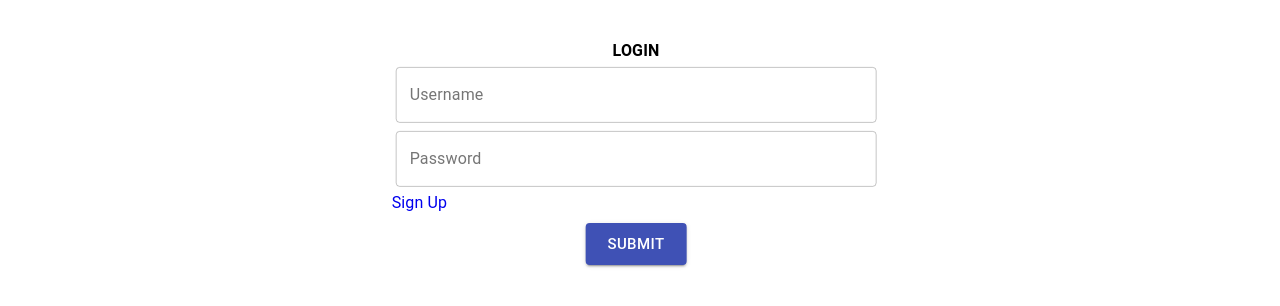
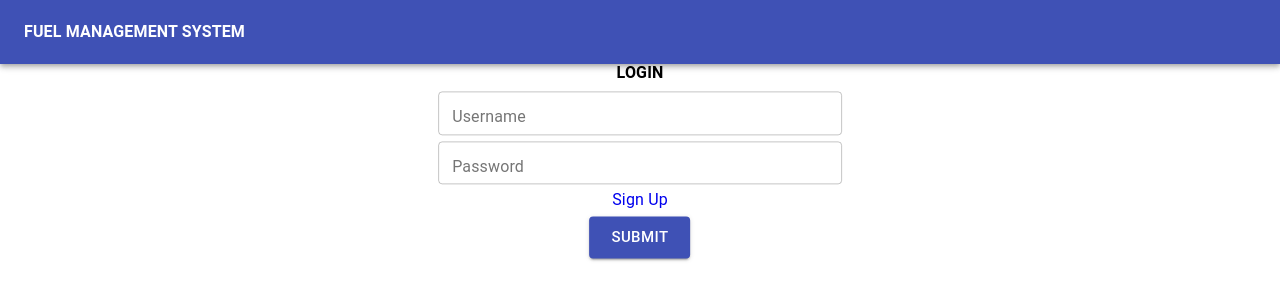
Before and after one commit to sdpa/COSC4353_16, a React (Create React App) app: page / in a window 1280 px wide. Shown: the top 306 px of the page. Built offline with nearby package versions, Linux system fonts and the light colour scheme.

Commit message:
finished assignment 2

```diff
--- a/src/App.js
+++ b/src/App.js
@@ -1,32 +1,48 @@
 import "./App.css";
 import React, { useState } from "react";
+import { makeStyles } from "@material-ui/core/styles";
 import Navbar from "./components/Navbar";
 import { BrowserRouter as Router, Switch, Route } from "react-router-dom";
 import Registration from "./components/Registration";
 import LogIn from "./components/LogIn";
 import Profile from "./components/Profile/Profile";
+import FuelQuoteForm from "./components/FuelQuoteForm";
+import Home from "./components/Home";
+
+const useStyles = makeStyles((theme) => ({
+  // app: {
+  //   testAlign: "center",
+  // },
+}));
 
 function App() {
+  const classes = useStyles();
+
   const [loggedIn, setLoggedIn] = useState(false);
 
   return (
+    <>
+      <Navbar setLoggedIn={setLoggedIn} loggedIn={loggedIn}></Navbar>
       <Router>
-      <div className="App">
-        <Navbar loggedIn={loggedIn} setLoggedIn={setLoggedIn} />
+        <div className={classes.app}>
           <Switch>
             <Route path="/" exact>
-            <LogIn />
+              <Home loggedIn={loggedIn} setLoggedIn={setLoggedIn} />
             </Route>
             <Route path="/register" exact>
-            <Registration />
+              <Registration loggedIn={loggedIn} setLoggedIn={setLoggedIn} />
             </Route>
             <Route path="/profile" exact>
               <Profile />
+            </Route>
+            <Route path="/dashboard" exact>
+              <Home loggedIn={loggedIn} setLoggedIn={setLoggedIn} />
             </Route>
             {/* <Route path="/register" exact component={Registration} /> */}
           </Switch>
         </div>
       </Router>
+    </>
   );
   //return <div>test</div>;
 }
--- a/src/components/Form.js
+++ /dev/null
@@ -1,70 +0,0 @@
-import React from 'react';
-import './Navbar';
-import './Date';
-import './SubmitButton';
-import TextField from '@material-ui/core/TextField';
-import { makeStyles } from '@material-ui/core/styles';
-import ButtonAppBar from './Navbar';
-import DatePickers from './Date';
-import SubmitButton from './SubmitButton';
-
-const useStyles = makeStyles((theme) => ({
-  root: {
-    '& .MuiTextField-root': {
-      margin: theme.spacing(1),
-      width: '80ch',
-    },
-  },
-}));
-
-export default function FormPropsTextFields() {
-  const classes = useStyles();
-
-  return (
-    <div>
-      <form className={classes.root} noValidate autoComplete="off">
-
-          <div>
-              <TextField
-              required
-              id="outlined-required"
-              label="Gallons Requested"
-              type="number"
-              defaultValue=" "
-              variant="outlined"
-              />
-              <TextField
-              id="outlined-read-only-input-address"
-              label="Address"
-              defaultValue=" "
-              InputProps={{
-                readOnly: true,
-              }}
-              variant="outlined"
-              />
-              <TextField
-              id="outlined-read-only-input-suggested-price"
-              label="Suggested Price"
-              defaultValue=" "
-              InputProps={{
-                  readOnly: true,
-              }}
-              variant="outlined"
-              />
-              <DatePickers/>
-              <br/><br/>
-              <TextField
-              id="outlined-read-only-input-amount-due"
-              label="Amount Due"
-              defaultValue=" "
-              InputProps={{
-                readOnly: true,
-              }}
-              variant="outlined"
-              />
-              <SubmitButton/>
-          </div>
-      </form>
-    </div>
-  );
-}
--- /dev/null
+++ b/src/components/FuelQuoteForm.js
@@ -0,0 +1,70 @@
+import React from "react";
+import "./Navbar";
+import "./Date";
+import "./SubmitButton";
+import TextField from "@material-ui/core/TextField";
+import { makeStyles } from "@material-ui/core/styles";
+import ButtonAppBar from "./Navbar";
+import DatePickers from "./Date";
+import SubmitButton from "./SubmitButton";
+
+const useStyles = makeStyles((theme) => ({
+  root: {
+    "& .MuiTextField-root": {
+      margin: theme.spacing(1),
+      width: "80ch",
+    },
+  },
+}));
+
+export default function FormPropsTextFields() {
+  const classes = useStyles();
+
+  return (
+    <div>
+      <form className={classes.root} noValidate autoComplete="off">
+        <div>
+          <TextField
+            required
+            id="outlined-required"
+            label="Gallons Requested"
+            type="number"
+            defaultValue=" "
+            variant="outlined"
+          />
+          <TextField
+            id="outlined-read-only-input-address"
+            label="Address"
+            defaultValue=" "
+            InputProps={{
+              readOnly: true,
+            }}
+            variant="outlined"
+          />
+          <TextField
+            id="outlined-read-only-input-suggested-price"
+            label="Suggested Price"
+            defaultValue=" "
+            InputProps={{
+              readOnly: true,
+            }}
+            variant="outlined"
+          />
+          <DatePickers />
+          <br />
+          <br />
+          <TextField
+            id="outlined-read-only-input-amount-due"
+            label="Amount Due"
+            defaultValue=" "
+            InputProps={{
+              readOnly: true,
+            }}
+            variant="outlined"
+          />
+          <SubmitButton />
+        </div>
+      </form>
+    </div>
+  );
+}
--- /dev/null
+++ b/src/components/Home.js
@@ -0,0 +1,35 @@
+import React, { useState, useEffect } from "react";
+import { makeStyles } from "@material-ui/core/styles";
+import Navbar from "./Navbar";
+import LogIn from "./LogIn";
+import { TrendingUpOutlined } from "@material-ui/icons";
+import { useHistory } from "react-router-dom";
+
+const useStyles = makeStyles((theme) => ({
+  // app: {
+  //   testAlign: "center",
+  // },
+}));
+
+function Home({ loggedIn, setLoggedIn }) {
+  const classes = useStyles();
+
+  let history = useHistory();
+
+  useEffect(() => {
+    if (loggedIn) {
+      history.push("/dashboard");
+    }
+  }, []);
+
+  return (
+    <>
+      {loggedIn ? null : (
+        <LogIn loggedIn={loggedIn} setLoggedIn={setLoggedIn}></LogIn>
+      )}
+    </>
+  );
+  //return <div>test</div>;
+}
+
+export default Home;
--- a/src/components/LogIn.js
+++ b/src/components/LogIn.js
@@ -1,25 +1,30 @@
 import React, { useState } from "react";
 import TextField from "@material-ui/core/TextField";
 import { makeStyles } from "@material-ui/core/styles";
-import { Grid, Typography, Paper } from "@material-ui/core";
+import { Grid, Typography, Paper, Box, Button } from "@material-ui/core";
 import { Link } from "react-router-dom";
 import SubmitButton from "./SubmitButton";
+import { DriveEtaTwoTone } from "@material-ui/icons";
 
 const useStyles = makeStyles((theme) => ({
   root: {
     padding: theme.spacing(1),
-    width: "50ch",
+    width: "40ch",
     position: "fixed",
     top: "20%",
     left: "50%",
     transform: "translate(-50%, -50%)",
+    textAlign: "center",
+    "& *": {
+      paddingBottom: theme.spacing(0.5),
+    },
   },
   formTitle: {
     fontWeight: "bold",
     textTransform: "uppercase",
   },
   signUp: {
-    float: "left",
+    // textDecoration: "none",
   },
 }));
 
@@ -35,9 +40,8 @@ const LogIn = (props) => {
   const [password, setPassword] = useState("");
 
   return (
-    <Grid container spacing={1} direction="column" className={classes.root}>
+    <div className={classes.root}>
       <Typography className={classes.formTitle}>Login</Typography>
-      <Grid item xs={12}>
       <TextField
         label="Username"
         id="username"
@@ -47,8 +51,6 @@ const LogIn = (props) => {
         variant="outlined"
         style={{ width: "100%" }}
       />
-      </Grid>
-      <Grid item xs={12}>
       <TextField
         label="Password"
         id="password"
@@ -58,12 +60,26 @@ const LogIn = (props) => {
         variant="outlined"
         style={{ width: "100%" }}
       />
-      </Grid>
-      <Link to="/register">
+      <Link
+        to={{
+          pathname: "/register",
+          // state: {
+          //   test: "test",
+          //   loggedIn: props.loggedIn,
+          //   setLoggedIn: props.setLoggedIn,
+          // },
+        }}
+        style={{ textDecoration: "none" }}>
         <Typography className={classes.signUp}>Sign Up</Typography>
       </Link>
-      <SubmitButton onClick={handleLogin}></SubmitButton>
-    </Grid>
+      <Button
+        onClick={handleLogin}
+        variant="contained"
+        size="large"
+        color="primary">
+        Submit
+      </Button>
+    </div>
   );
 };
 
--- a/src/components/Navbar.js
+++ b/src/components/Navbar.js
@@ -1,5 +1,5 @@
 import React, { useState } from "react";
-import "./Form";
+import "./FuelQuoteForm";
 import PropTypes from "prop-types";
 import { makeStyles } from "@material-ui/core/styles";
 import AppBar from "@material-ui/core/AppBar";
@@ -7,11 +7,12 @@ import Tabs from "@material-ui/core/Tabs";
 import Tab from "@material-ui/core/Tab";
 import Typography from "@material-ui/core/Typography";
 import Box from "@material-ui/core/Box";
-import FormPropsTextFields from "./Form";
+import FuelQuoteForm from "./FuelQuoteForm";
 import Button from "@material-ui/core/Button";
 import Grid from "@material-ui/core/Grid";
 import { Link } from "react-router-dom";
 import Login from "./LogIn";
+import { Toolbar } from "@material-ui/core";
 
 function TabPanel(props) {
   const { children, value, index, ...other } = props;
@@ -47,8 +48,13 @@ function a11yProps(index) {
 
 const useStyles = makeStyles((theme) => ({
   root: {
+    textAlign: "center",
     flexGrow: 1,
     backgroundColor: theme.palette.background.paper,
+  },
+  title: {
+    textTransform: "uppercase",
+    fontWeight: "bold",
   },
 }));
 
@@ -62,13 +68,23 @@ export default function SimpleTabs(props) {
 
   const handleLogin = () => {};
 
-  const handleLogOut = (props) => {
+  const handleLogOut = () => {
     props.setLoggedIn(false);
   };
 
   return (
     <>
-      {!props.loggedIn ? null : (
+      {!props.loggedIn ? (
+        <div className={classes.root}>
+          <AppBar position="static">
+            <Toolbar>
+              <Typography className={classes.title}>
+                Fuel Management System
+              </Typography>
+            </Toolbar>
+          </AppBar>
+        </div>
+      ) : (
         <div className={classes.root}>
           <AppBar position="static">
             <Grid container alignItems="center" justify="space-between">
@@ -90,10 +106,11 @@ export default function SimpleTabs(props) {
           </AppBar>
           <TabPanel value={value} index={0}>
             <h3>Fuel Quote Form</h3>
-            <FormPropsTextFields />
+            <FuelQuoteForm />
           </TabPanel>
           <TabPanel value={value} index={1}>
             <h3>Fuel Quote History</h3>
+            <p>No available Quotes</p>
           </TabPanel>
         </div>
       )}
--- a/src/components/Profile/Profile.js
+++ b/src/components/Profile/Profile.js
@@ -6,30 +6,34 @@ import {
   CardActions,
   TextField,
   MenuItem,
-  Button
+  Button,
+  Typography,
+  CardHeader,
 } from "@material-ui/core";
 import validationsForm from "./validationSchema";
 import { withFormik } from "formik";
 import * as yup from "yup";
-import {states} from './states'
+import { states } from "./states";
 
 const styles = () => ({
   card: {
     maxWidth: 420,
-    marginTop: 50
+    marginTop: 50,
   },
   container: {
     display: "Flex",
-    justifyContent: "center"
+    justifyContent: "center",
   },
   actions: {
-    float: "right"
-  }
+    float: "right",
+  },
+  formTitle: {
+    textAlign: "center",
+    fontWeight: "bold",
+  },
 });
 
-
-
-const form = props => {
+const form = (props) => {
   const {
     classes,
     values,
@@ -39,7 +43,7 @@ const form = props => {
     handleChange,
     handleBlur,
     handleSubmit,
-    handleReset
+    handleReset,
   } = props;
 
   return (
@@ -47,6 +51,7 @@ const form = props => {
       <form onSubmit={handleSubmit}>
         <Card className={classes.card}>
           <CardContent>
+            <Typography className={classes.formTitle}>Profile Info</Typography>
             <TextField
               id="name"
               label="Full Name"
@@ -104,9 +109,8 @@ const form = props => {
               error={touched.state && Boolean(errors.state)}
               margin="dense"
               variant="outlined"
-              fullWidth
-            >
-              {states.map(option => (
+              fullWidth>
+              {states.map((option) => (
                 <MenuItem key={option.value} value={option.value}>
                   {option.label}
                 </MenuItem>
@@ -138,7 +142,13 @@ const form = props => {
             />
           </CardContent>
           <CardActions className={classes.actions}>
-            <Button  type="submit" color="primary" disabled={isSubmitting}>
+            <Button
+              type="submit"
+              color="primary"
+              disabled={isSubmitting}
+              onClick={() => {
+                props.handleSubmission();
+              }}>
               SUBMIT
             </Button>
             <Button color="secondary" onClick={handleReset}>
@@ -159,7 +169,7 @@ const Form = withFormik({
     addressTwo,
     state,
     zipcode,
-    city
+    city,
   }) => {
     return {
       name: name || "",
@@ -168,7 +178,7 @@ const Form = withFormik({
       email: email || "",
       state: state || "",
       city: city || "",
-      zipcode: zipcode || ""
+      zipcode: zipcode || "",
     };
   },
 
@@ -179,11 +189,10 @@ const Form = withFormik({
       // submit to the server
       alert(JSON.stringify(values, null, 2));
       setSubmitting(false);
-      localStorage.setItem('address', values.addressOne);
-      window.location.replace('http://localhost:3000/')
-
+      localStorage.setItem("address", values.addressOne);
+      window.location.replace("http://localhost:3000/");
     }, 1000);
-  }
+  },
 })(form);
 
 export default withStyles(styles)(Form);
--- a/src/components/Registration.js
+++ b/src/components/Registration.js
@@ -1,8 +1,12 @@
 import React, { useState } from "react";
 import TextField from "@material-ui/core/TextField";
 import { makeStyles } from "@material-ui/core/styles";
-import { Grid, Typography, Paper } from "@material-ui/core";
+import { Grid, Typography, Paper, Button } from "@material-ui/core";
 import { Link } from "react-router-dom";
+import SubmitButton from "./SubmitButton";
+import { useHistory } from "react-router-dom";
+import { useLocation } from "react-router";
+import Profile from "./Profile/Profile";
 
 const useStyles = makeStyles((theme) => ({
   root: {
@@ -11,7 +15,9 @@ const useStyles = makeStyles((theme) => ({
     position: "fixed",
     top: "20%",
     left: "50%",
+    textAlign: "center",
     transform: "translate(-50%, -50%)",
+    marginTop: theme.spacing(2),
   },
   formTitle: {
     fontWeight: "bold",
@@ -22,13 +28,29 @@ const useStyles = makeStyles((theme) => ({
   },
 }));
 
-const Registration = () => {
+const Registration = ({ loggedIn, setLoggedIn }) => {
   const classes = useStyles();
+
+  let history = useHistory();
+  const location = useLocation();
 
   const [username, setUserName] = useState("");
   const [password, setPassword] = useState("");
 
+  const [first, setFirst] = useState(true);
+
+  const handleSignUp = () => {
+    setFirst(false);
+  };
+
+  const handleSubmission = () => {
+    setLoggedIn(true);
+    history.push("/dashboard");
+  };
+
   return (
+    <>
+      {first ? (
         <Grid container spacing={1} direction="column" className={classes.root}>
           <Typography className={classes.formTitle}>Sign Up</Typography>
           <Grid item xs={12}>
@@ -56,7 +78,18 @@ const Registration = () => {
           <Link to="/">
             <Typography className={classes.signUp}>Login</Typography>
           </Link>
+          <Button
+            onClick={handleSignUp}
+            variant="contained"
+            size="large"
+            color="primary">
+            Sign Up
+          </Button>
         </Grid>
+      ) : (
+        <Profile handleSubmission={handleSubmission} />
+      )}
+    </>
   );
 };
 
```
Lines whose indentation alone changed are shown as unchanged.
